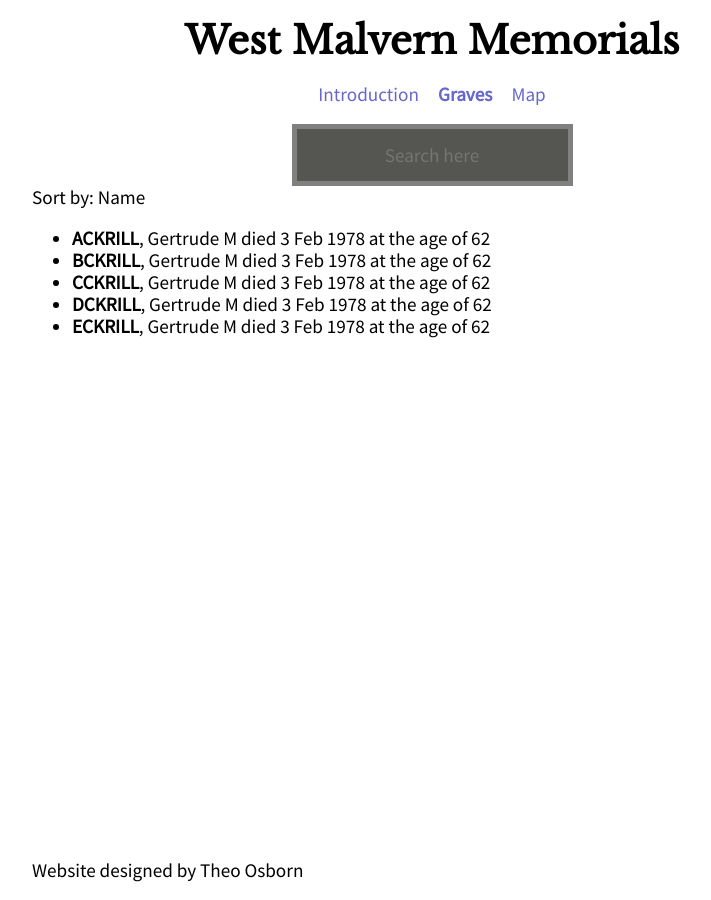
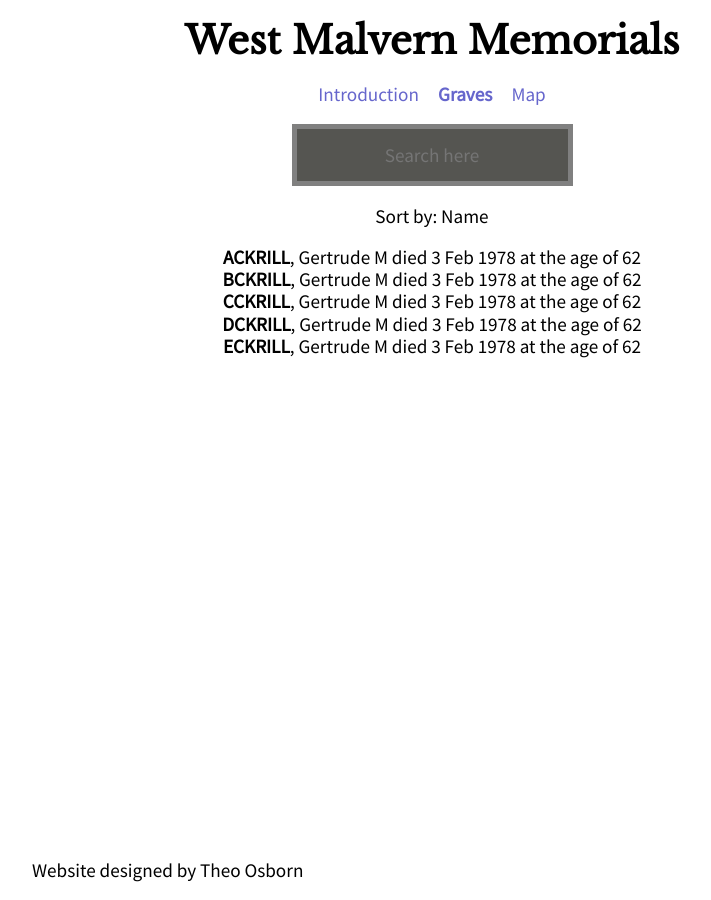
Before and after one commit to theoosborn/west-malvern-churchyard, a Jekyll site: the page built from graves.html, in a window 1280 px wide. Shown: the whole page, without its empty margins (208-919 px from the left). Built offline with Jekyll 4.4.1, drawn with Linux system fonts in a browser that asks for light colours; nearby versions of some CDN libraries.

Commit message:
Further styles graves list

```diff
--- a/_sass/list.scss
+++ b/_sass/list.scss
@@ -3,9 +3,17 @@
   padding:5px;
 }
 
+#graveList {
+  text-align: center;
+
+  ul {
+    list-style-type: none;
+    padding-inline-start: 0;
+  }
+
   input.search {
     display: block;
-  margin: auto;
+    margin: 1em auto;
     border: 5px solid grey;
     padding: 15px;
     background: #555551;
@@ -13,3 +21,4 @@ input.search {
     font-size: 1em;
     text-align: center;
   }
+}
```
Lines whose indentation alone changed are shown as unchanged.
